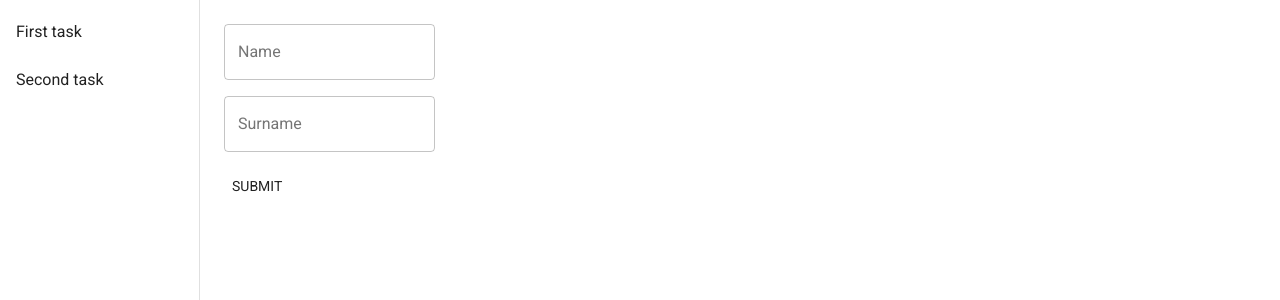
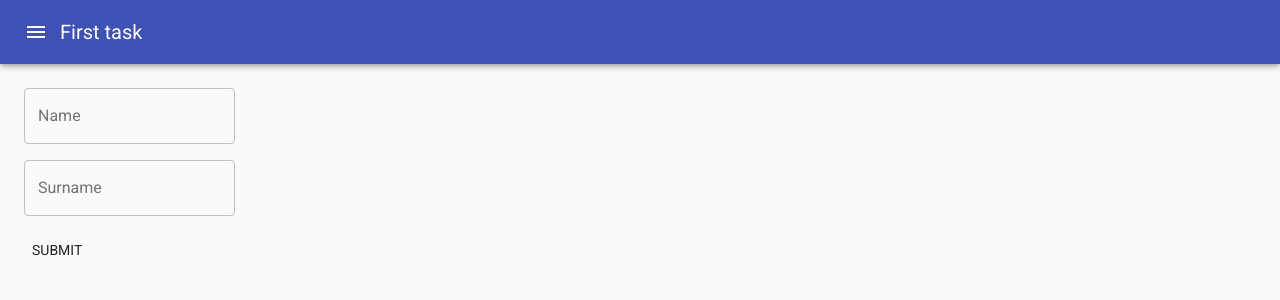
Before and after one commit to maks-hayduk/fintech, a React (Create React App) app: page /task/1 in a window 1280 px wide. Shown: the top 300 px of the page. Built offline with nearby package versions, Linux system fonts and the light colour scheme.

Commit message:
Update menu and content layout

```diff
--- a/package.json
+++ b/package.json
@@ -14,6 +14,8 @@
   },
   "dependencies": {
     "@material-ui/core": "^4.12.3",
+    "@material-ui/icons": "^4.11.2",
+    "@material-ui/styles": "^4.11.4",
     "@testing-library/jest-dom": "^5.14.1",
     "@testing-library/react": "^11.2.7",
     "@testing-library/user-event": "^12.8.3",
--- a/src/App.jsx
+++ b/src/App.jsx
@@ -10,17 +10,17 @@ const useStyles = makeStyles(() =>
       '*': {
         margin: 0,
         padding: 0,
-        boxSizing: 'border-box',
+        boxSizing: 'border-box'
       },
       html: {
         height: '100%',
-        width: '100%',
+        width: '100%'
       },
       body: {
         height: '100%',
-        width: '100%',
-      },
-    },
+        width: '100%'
+      }
+    }
   })
 );
 
--- /dev/null
+++ b/src/layout/DrawerHeader.jsx
@@ -0,0 +1,12 @@
+import { styled } from '@material-ui/core';
+
+const DrawerHeader = styled('div')(({ theme }) => ({
+  display: 'flex',
+  alignItems: 'center',
+  padding: theme.spacing(0, 1),
+  // necessary for content to be below app bar
+  ...theme.mixins.toolbar,
+  justifyContent: 'flex-end'
+}));
+
+export default DrawerHeader;
--- a/src/layout/Menu.jsx
+++ b/src/layout/Menu.jsx
@@ -1,8 +1,20 @@
-import { Drawer, List, ListItem, ListItemText } from '@material-ui/core';
+import {
+  Drawer,
+  List,
+  ListItem,
+  ListItemText,
+  IconButton,
+  Divider,
+  useTheme
+} from '@material-ui/core';
+import {
+  ChevronLeft as ChevronLeftIcon,
+  ChevronRight as ChevronRightIcon
+} from '@material-ui/icons';
 import { Link } from 'react-router-dom';
 import { routes } from 'src/const';
-
-const drawerWidth = 200;
+import DrawerHeader from './DrawerHeader';
+import { drawerWidth } from './const';
 
 const navigation = [
   {
@@ -15,22 +27,51 @@ const navigation = [
   }
 ];
 
-const Menu = () => (
+const Menu = ({ open, handleDrawerClose, setTitle }) => {
+  const theme = useTheme();
+
+  const onItemClick = (title) => {
+    setTitle(title);
+    handleDrawerClose();
+  };
+
+  return (
     <Drawer
-    variant="permanent"
+      sx={{
+        width: drawerWidth,
+        flexShrink: 0
+      }}
+      variant="persistent"
       anchor="left"
       PaperProps={{
-      style: { width: drawerWidth }
+        style: {
+          width: drawerWidth,
+          boxSizing: 'border-box'
+        }
       }}
+      open={open}
     >
+      <DrawerHeader>
+        <IconButton onClick={handleDrawerClose}>
+          {theme.direction === 'ltr' ? <ChevronLeftIcon /> : <ChevronRightIcon />}
+        </IconButton>
+      </DrawerHeader>
+      <Divider />
       <List>
-      {navigation.map(nav => (
-        <ListItem button component={Link} to={nav.linkTo} key={nav.linkTo}>
+        {navigation.map((nav) => (
+          <ListItem
+            button
+            component={Link}
+            to={nav.linkTo}
+            key={nav.linkTo}
+            onClick={() => onItemClick(nav.title)}
+          >
             <ListItemText primary={nav.title} />
           </ListItem>
         ))}
       </List>
     </Drawer>
   );
+};
 
 export default Menu;
--- /dev/null
+++ b/src/layout/const.js
@@ -0,0 +1 @@
+export const drawerWidth = 200;
--- a/src/layout/index.jsx
+++ b/src/layout/index.jsx
@@ -1,29 +1,90 @@
-import { Box, makeStyles } from '@material-ui/core';
+import * as React from 'react';
+import {
+  Box,
+  CssBaseline,
+  AppBar as MuiAppBar,
+  Toolbar,
+  Typography,
+  IconButton
+} from '@material-ui/core';
+import { Menu as MenuIcon } from '@material-ui/icons';
+import { styled } from '@material-ui/styles';
+import DrawerHeader from './DrawerHeader';
 import Menu from './Menu';
+import { drawerWidth } from './const';
 
-const useStyles = makeStyles(() => ({
-  content: {
-    width: 'calc(100% - 200px)',
-    position: 'absolute',
-    right: 0
-  }
+const Main = styled('main', { shouldForwardProp: (prop) => prop !== 'open' })(
+  ({ theme, open }) => ({
+    flexGrow: 1,
+    padding: theme.spacing(3),
+    transition: theme.transitions.create('margin', {
+      easing: theme.transitions.easing.sharp,
+      duration: theme.transitions.duration.leavingScreen
+    }),
+    marginLeft: 0,
+    ...(open && {
+      transition: theme.transitions.create('margin', {
+        easing: theme.transitions.easing.easeOut,
+        duration: theme.transitions.duration.enteringScreen
+      }),
+      marginLeft: `${drawerWidth}px`
+    })
+  })
+);
+
+const AppBar = styled(MuiAppBar, {
+  shouldForwardProp: (prop) => prop !== 'open'
+})(({ theme, open }) => ({
+  transition: theme.transitions.create(['margin', 'width'], {
+    easing: theme.transitions.easing.sharp,
+    duration: theme.transitions.duration.leavingScreen
+  }),
+  ...(open && {
+    width: `calc(100% - ${drawerWidth}px)`,
+    marginLeft: `${drawerWidth}px`,
+    transition: theme.transitions.create(['margin', 'width'], {
+      easing: theme.transitions.easing.easeOut,
+      duration: theme.transitions.duration.enteringScreen
+    })
+  })
 }));
 
-const Layout = ({ children }) => {
-  const classes = useStyles();
+export default function PersistentDrawerLeft({ children }) {
+  const [open, setOpen] = React.useState(false);
+  const [title, setTitle] = React.useState('First task');
+
+  const handleDrawerOpen = () => {
+    setOpen(true);
+  };
+
+  const handleDrawerClose = () => {
+    setOpen(false);
+  };
 
   return (
     <Box sx={{ display: 'flex' }}>
-      <Menu />
-      <Box
-        component="main"
-        sx={{ flexGrow: 1, p: 3 }}
-        className={classes.content}
-      >
+      <CssBaseline />
+      <AppBar position="fixed" open={open}>
+        <Toolbar>
+          <IconButton
+            color="inherit"
+            aria-label="open drawer"
+            onClick={handleDrawerOpen}
+            edge="start"
+            sx={{ mr: 2, ...(open && { display: 'none' }) }}
+          >
+            <MenuIcon />
+          </IconButton>
+          <Typography variant="h6" noWrap component="div">
+            {title}
+          </Typography>
+        </Toolbar>
+      </AppBar>
+      <Menu open={open} handleDrawerClose={handleDrawerClose} setTitle={setTitle} />
+      <Main open={open}>
+        <DrawerHeader />
         {children}
-      </Box>
+      </Main>
     </Box>
   );
-};
-
-export default Layout;
+}
```
Also changed, not shown: 1 other file (tests, documents, lock files or other folders). Lines whose indentation alone changed are shown as unchanged.
